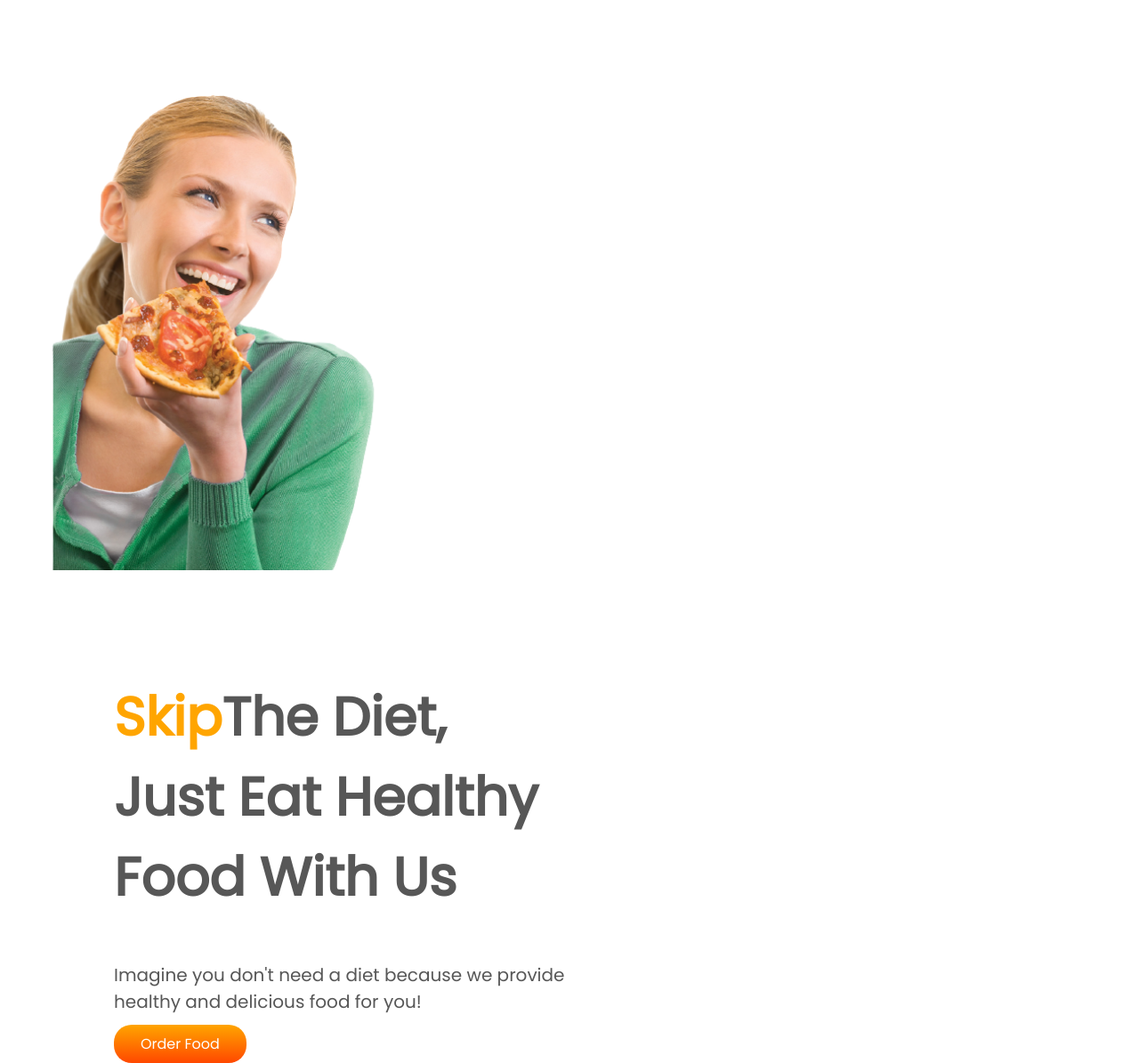
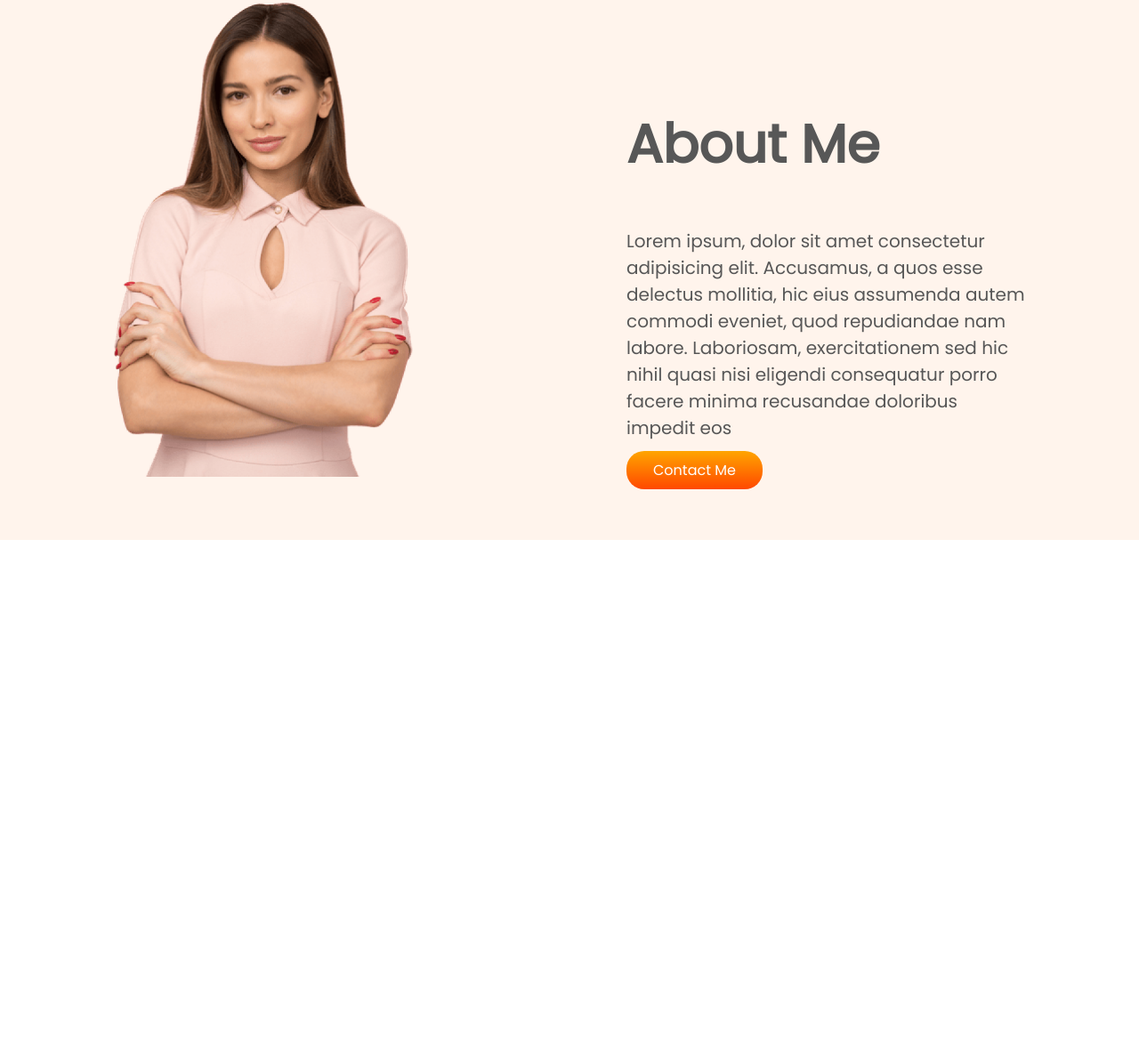
Before and after one commit to mirankhan008/food-website, a plain HTML site: page index.html in a window 1280 px wide. Shown: the part 675-1870 px from the top of the page at 89% size. After the commit the page ends 1282 px from the top, so only its background shows below. Drawn offline with Linux system fonts and the light colour scheme.

Commit message:
second commit

```diff
--- a/css/style.css
+++ b/css/style.css
@@ -16,7 +16,7 @@ span{
 .first-section{
     display: flex;
     padding-top: 62px;
-    height: 90vh;
+
 }
 .half-width{
 
@@ -43,4 +43,21 @@ span{
 
 .second-section{
     display: flex;
+    background-color: #FC8F491A;
+    background-repeat: no-repeat;
+    padding-top: 5%;
+    padding-bottom: 5%;
 }
+.half-width.two{
+    padding-left: 10%;
+    /* padding-right: 5%; */
+    width: 50%;
+    margin-top: 5%;
+}
+.half-width-second-section{
+    width: 50%;
+    padding-left: 10%;
+}
+.half-width.two{
+    padding-right: 10%;
+}
--- a/index.html
+++ b/index.html
@@ -21,23 +21,24 @@
                 <a class="order-button" href="#" target="_blank" rel="noopener">Order Food</a>
             </div>
             <div class="half-width">
-                <img class="imgg" src="img/female/Group 8425.png" alt="supplement nutrient dietary eating food">
+                <img class="imgg" src="images/female/Group 8425.png" alt="supplement nutrient dietary eating food">
             </div>
         </div>
     </section>
 
     <section id="second-id">
-        <div class="half-width">
-            <img class="imgg" src="img/female/kisspng-eating-junk-food-hunger-fast-food-woman-eating-5b100f5d437345.6346499515277791652763-removebg-preview.png" alt="supplement nutrient dietary eating food">
-        </div>
         <div class="second-section">
-            <div class="half-width one">
-                <h1 class="h11"><span>Skip</span>The Diet,<br> Just Eat Healthy <br> Food With Us</h1>
-                <p>Imagine you don't need a diet because we provide <br>
-                    healthy and delicious food for you!</p>
-                <a class="order-button" href="#" target="_blank" rel="noopener">Order Food</a>
+            <div class="half-width-second-section">
+                <img class="imgg" src="images/female/Person Image.png" alt="supplement nutrient dietary eating food">
             </div>
+            <div class="half-width two">
+                <h1 class="h11">About Me</h1>
+                <p>Lorem ipsum, dolor sit amet consectetur adipisicing elit. Accusamus, a quos esse delectus mollitia, hic eius assumenda autem commodi eveniet, quod repudiandae nam labore. Laboriosam, exercitationem sed hic nihil quasi nisi eligendi consequatur porro facere minima recusandae doloribus impedit eos</p>
+                <a class="order-button" href="#" target="_blank" rel="noopener">Contact Me</a>
+            </div>
+
         </div>
     </section>
+
 </body>
 </html>
```
Also changed, not shown: images/female/38-387173_supplement-nutrient-dietary-eating-food-free-download-nutrition-removebg-preview.png (renamed from img/female/38-387173_supplement-nutrient-dietary-eating-food-free-download-nutrition-removebg-preview.png), images/female/Group 8425.png (renamed from img/female/Group 8425.png), images/female/Person Image.png (added), images/female/kisspng-eating-junk-food-hunger-fast-food-woman-eating-5b100f5d437345.6346499515277791652763-removebg-preview.png (renamed from img/female/kisspng-eating-junk-food-hunger-fast-food-woman-eating-5b100f5d437345.6346499515277791652763-removebg-preview.png), images/food/Project Cover.jpg (added), images/food/Project Cover.png (added), images/food/Project Cover1.jpg (added), images/food/Project Cover8.png (added), images/shapes/7.png (added), images/shapes/Frame 56.jpg (added), images/shapes/Frame 57.jpg (added), images/shapes/Frame 58.jpg (added), images/shapes/Frame 59.jpg (added), 13 other files.
